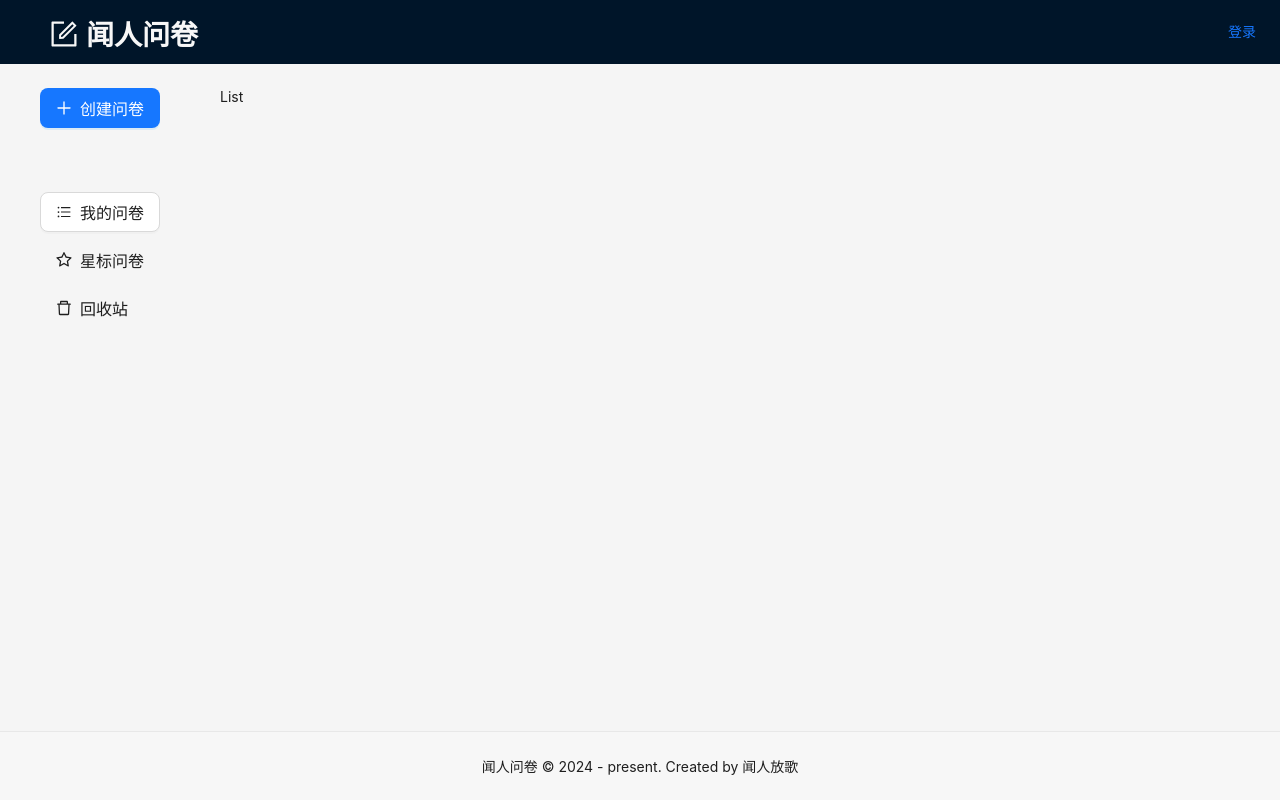
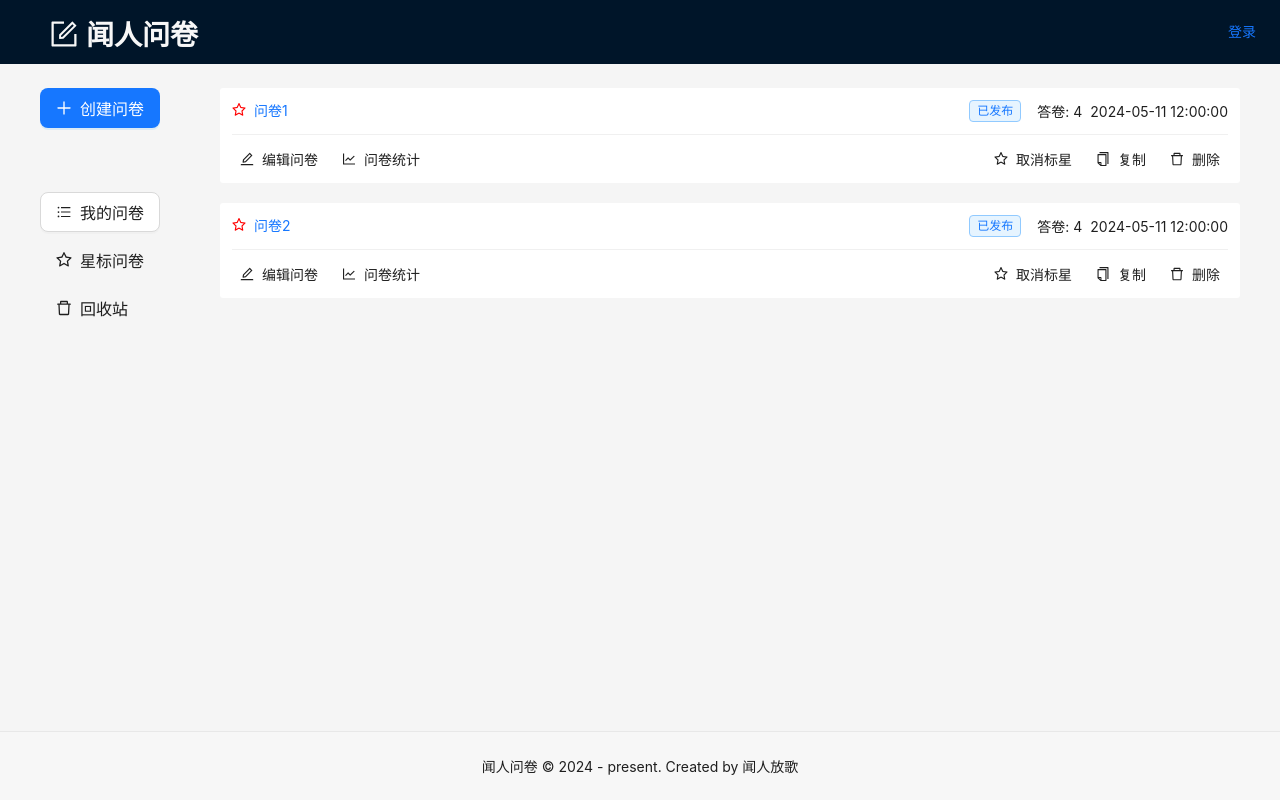
Before and after one commit to wenrenfangge/ask-star-web, a React (Create React App) app: page /manage/list in a window 1280 px wide. Built offline with nearby package versions, Linux system fonts and the light colour scheme.

Commit message:
feat: questioncard组件开发、types类添加

```diff
--- /dev/null
+++ b/src/components/QuestionCard/index.module.scss
@@ -0,0 +1,34 @@
+.container {
+    display: flex;
+    flex-direction: column;
+    background: #fff;
+    padding: 12px;
+    margin-bottom: 20px;
+    border-radius: 3px;
+
+    &:hover {
+        box-shadow: 0 4px 10px #e8e8e8;
+    }
+
+    .header {
+        display: flex;
+        .title {
+            flex: 1;
+        }
+        .info {
+            flex: 1;
+            text-align: right;
+        }
+    }
+    .content {
+        display: flex;
+
+        .left-content {
+            flex: 1;
+        }
+        .right-content{
+            flex: 1;
+            text-align: right;
+        }
+    }
+}
--- /dev/null
+++ b/src/components/QuestionCard/index.tsx
@@ -0,0 +1,86 @@
+import React, { FunctionComponent } from 'react'
+import styles from './index.module.scss'
+import { QuestionCardTypes } from '../../types/question'
+import { Button, Space, Divider, Tag } from 'antd'
+import { Link } from 'react-router-dom'
+import {
+  EditOutlined,
+  LineChartOutlined,
+  StarOutlined,
+  CopyOutlined,
+  DeleteOutlined,
+} from '@ant-design/icons'
+import { useNavigate } from 'react-router-dom'
+import { RouterEnum } from '../../router/routerMap'
+
+const QuestionCard: FunctionComponent<QuestionCardTypes> = (props: QuestionCardTypes) => {
+  const { _id, title, isStar, isPublished, answerCount, createdAt } = props
+  console.log(_id, isStar)
+  const navigate = useNavigate()
+  return (
+    <div className={styles.container}>
+      <div className={styles.header}>
+        <div className={styles.title}>
+          <Link
+            to={
+              isPublished
+                ? `${RouterEnum.QUESTION_STAT}/${_id}`
+                : `${RouterEnum.QUESTION_EDIT}/${_id}`
+            }
+          >
+            <Space>
+              {isStar && <StarOutlined style={{ color: 'red' }} />}
+              {title}
+            </Space>
+          </Link>
+        </div>
+        <div className={styles.info}>
+          <Space>
+            {isPublished ? <Tag color="processing">已发布</Tag> : <Tag>未发布</Tag>}
+            <span>答卷: {answerCount}</span>
+            <span>{createdAt}</span>
+          </Space>
+        </div>
+      </div>
+      <Divider style={{ margin: '12px 0' }} />
+      <div className={styles.content}>
+        <div className={styles['left-content']}>
+          <Space>
+            <Button
+              icon={<EditOutlined />}
+              type="text"
+              size="small"
+              onClick={() => navigate(`${RouterEnum.QUESTION_EDIT}/${_id}`)}
+            >
+              编辑问卷
+            </Button>
+            <Button
+              icon={<LineChartOutlined />}
+              type="text"
+              size="small"
+              onClick={() => navigate(`${RouterEnum.QUESTION_STAT}/${_id}`)}
+              disabled={!isPublished}
+            >
+              问卷统计
+            </Button>
+          </Space>
+        </div>
+        <div className={styles['right-content']}>
+          <Space>
+            <Button icon={<StarOutlined />} type="text" size="small">
+              {isStar ? '取消标星' : '标星'}
+            </Button>
+            <Button icon={<CopyOutlined />} type="text" size="small">
+              复制
+            </Button>
+            <Button icon={<DeleteOutlined />} type="text" size="small">
+              删除
+            </Button>
+          </Space>
+        </div>
+      </div>
+    </div>
+  )
+}
+
+export default QuestionCard
--- a/src/pages/manage/List.module.scss
+++ /dev/null
@@ -1,3 +0,0 @@
-.container {
-
-}
--- a/src/pages/manage/List.tsx
+++ b/src/pages/manage/List.tsx
@@ -1,7 +1,45 @@
 import React, { FunctionComponent } from 'react'
+import styles from './common.module.scss'
+import QuestionCard from '../../components/QuestionCard'
+import { QuestionCardTypes } from '../../types/question'
+
+const questionCardList: Array<QuestionCardTypes> = [
+  {
+    _id: '1',
+    title: '问卷1',
+    isStar: true,
+    isPublished: true,
+    answerCount: 4,
+    createdAt: '2024-05-11 12:00:00',
+  },
+  {
+    _id: '2',
+    title: '问卷2',
+    isStar: true,
+    isPublished: true,
+    answerCount: 4,
+    createdAt: '2024-05-11 12:00:00',
+  },
+]
 
 const List: FunctionComponent = () => {
-  return <div>List</div>
+  return (
+    <div>
+      <div className={styles.header}>
+        <div className={styles.left}></div>
+        <div className={styles.right}></div>
+      </div>
+
+      <div className={styles.content}>
+        {questionCardList.length > 0 &&
+          questionCardList.map(item => {
+            return <QuestionCard key={item._id} {...item} />
+          })}
+      </div>
+
+      <div className={styles.footer}></div>
+    </div>
+  )
 }
 
 export default List
--- /dev/null
+++ b/src/pages/manage/common.module.scss
@@ -0,0 +1,24 @@
+.container {
+    display: flex;
+    flex-direction: column;
+
+    .header {
+        display: flex;
+        margin-bottom: 20px;
+        .left {
+            flex: 1;
+        }
+        .right {
+            flex: 1;
+            text-align: center;
+        }
+    }
+    .content {
+        flex: 1;
+        margin-bottom: 20px;
+    }
+
+    .footer {
+        text-align: center;
+    }
+}
--- /dev/null
+++ b/src/types/question/index.tsx
@@ -0,0 +1,8 @@
+export type QuestionCardTypes = {
+  _id: string // 服务端 mongodb ，自动，_id 不重复
+  title: string
+  isStar: boolean
+  isPublished: boolean
+  answerCount: number
+  createdAt: string
+}
```
Also changed, not shown: src/components/QuestionCard.tsx (deleted, +0 -12 lines), src/components/QuestionCard.module.scss (deleted).
